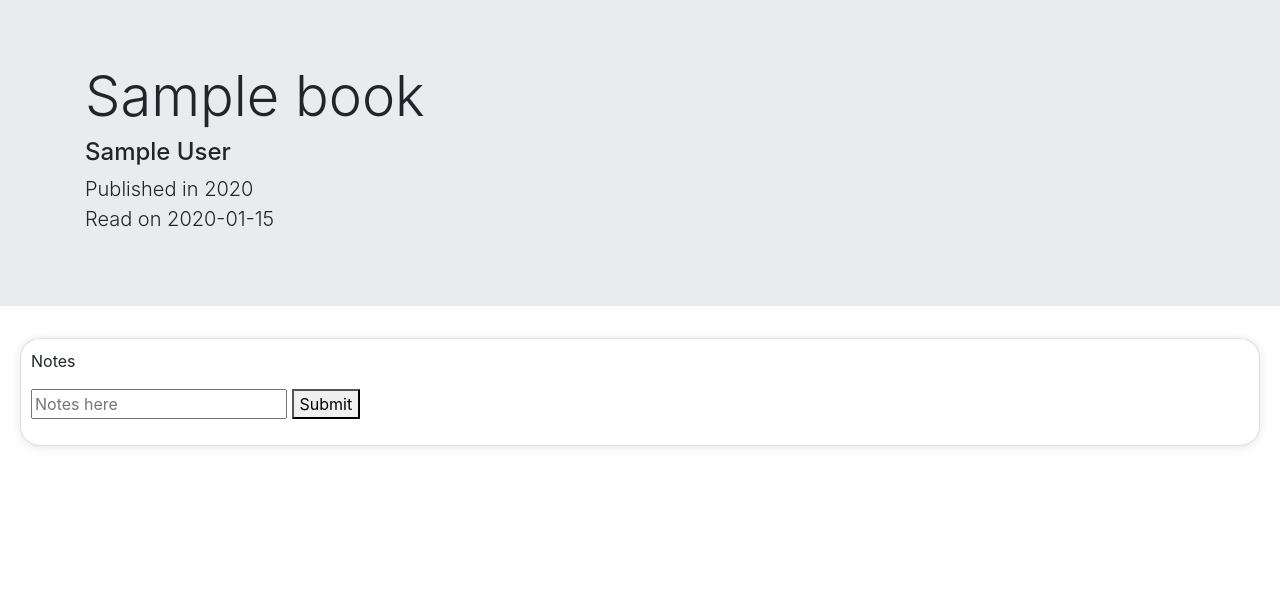
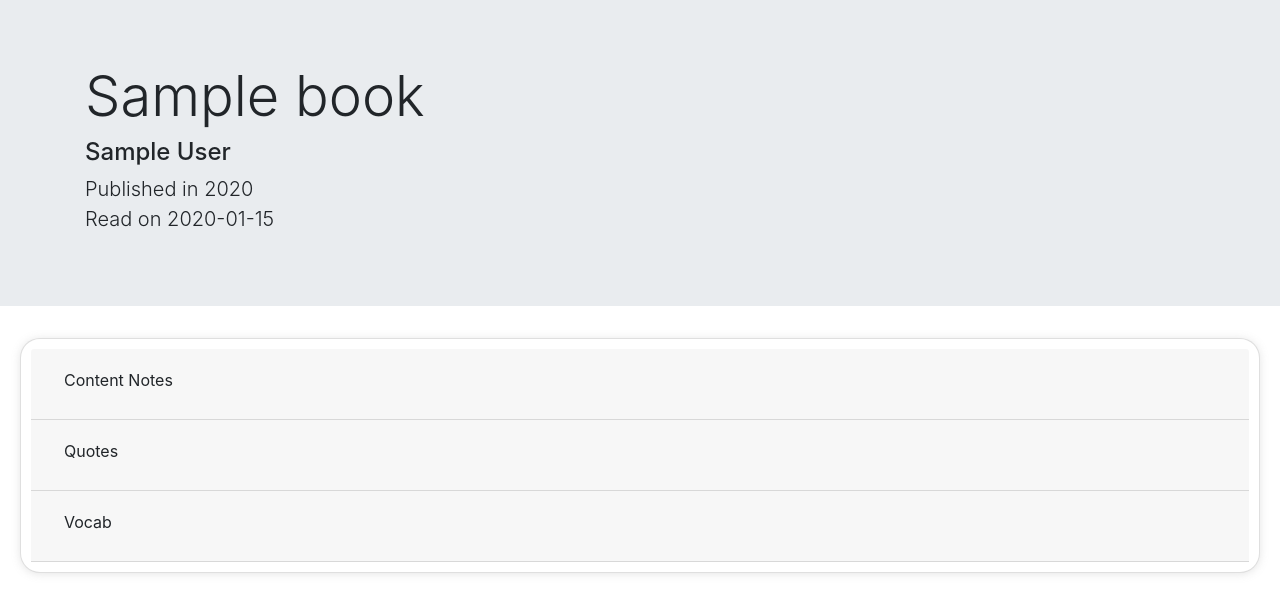
Before and after one commit to mara-olson/Book-Club-App, a Flask app: a page that uses templates/book_details.html in a window 1280 px wide. Shown: the part 57-670 px from the top of the page. Run offline with Flask 2, Linux system fonts and the light colour scheme; tables that the repository leaves empty hold one stand-in row (values such as "Sample post"); some libraries are stand-ins or nearby versions.

Commit message:
Collapsables with items & note forms added for content, quotes, vocab on the book details page

```diff
--- a/templates/book_details.html
+++ b/templates/book_details.html
@@ -8,13 +8,77 @@
     <p class="lead">Read on {{read}}</p>
   </div>
 </div>
-<div class="card" id="notes-container" style="width: 4\60rem">
-  <p>Notes</p>
-  <form method="post" id="notes-form">
-    <input type="text" id="entered-notes" placeholder="Notes here"></input>
-    <button type="submit">Submit</button>
-    <p id=""></p>
-  </form>
+<div id="notes-accordion" class="accordion">
+    <div class="card">
+        <div class="card-header" id="content-notes-header">
+            <h4 >
+                <button class="btn" data-toggle="collapse" role="button" href="#content-notes" aria-expanded="true" aria-controls="collapseOne">Content Notes</button>
+            </h4>
+        </div>
+        <div id="content-notes" class="collapse hide" aria-labelledby="content-notes-header" data-parent="#accordion">
+            <div class="card-body" id="content-notes-body">
+            <ul class="list-group list-group-flush" id="content-notes-list">
+                <li class="list-group-item" id="content-notes-item">Item 1</li>
+                <li class="list-group-item" id="content-notes-item">Item 2</li>
+            </ul>
+            </div>
+            <form method="post" id="notes-form">
+                <div class="form-group">
+                    <label for="entered-content-notes">Add notes</label>
+                    <textarea class="form-control" type="text" id="entered-content-notes" placeholder="Notes here"
+                    rows="4"></textarea>
+                <button type="submit" class="btn btn-primary">Submit</button>
+                </div>
+
+                <p id=""></p>
+            </form>
+        </div>
+        <div class="card-header" id="quotes-header">
+            <h4 >
+                <button class="btn" data-toggle="collapse" role="button" href="#quotes-notes" aria-expanded="true" aria-controls="collapseOne">Quotes</button>
+            </h4>
+        </div>
+        <div id="quotes-notes" class="collapse hide" aria-labelledby="quotes-notes-header" data-parent="#accordion">
+            <div class="card-body" id="quotes-notes-body">
+            <ul class="list-group list-group-flush" id="quotes-notes-list">
+                <li class="list-group-item" id="quotes-notes-item">Item 1</li>
+                <li class="list-group-item" id="quotes-notes-item">Item 2</li>
+            </ul>
+            </div>
+            <form method="post" id="notes-form">
+                <div class="form-group">
+                    <label for="entered-quotes-notes">Add notes</label>
+                    <textarea class="form-control" type="text" id="entered-quotes-notes" placeholder="Notes here"
+                    rows="4"></textarea>
+                <button type="submit" class="btn btn-primary">Submit</button>
+                </div>
+            </form>
+        </div>
+        <div class="card-header" id="quotes-header">
+            <h4 >
+                <button class="btn" data-toggle="collapse" role="button" href="#vocab-notes" aria-expanded="true" aria-controls="collapseOne">Vocab</button>
+            </h4>
+        </div>
+        <div id="vocab-notes" class="collapse hide" aria-labelledby="vocab-notes-header" data-parent="#accordion">
+            <div class="card-body" id="vocab-notes-body">
+            <ul class="list-group list-group-flush" id="vocab-notes-list">
+                <li class="list-group-item" id="vocab-notes-item">Item 1</li>
+                <li class="list-group-item" id="vocab-notes-item">Item 2</li>
+            </ul>
+            </div>
+            <form method="post" id="notes-form">
+                <div class="form-group">
+                    <label for="entered-vocab-notes">Add notes</label>
+                    <textarea class="form-control" type="text" id="entered-vocab-notes" placeholder="Notes here"
+                    rows="4"></textarea>
+                <button type="submit" class="btn btn-primary">Submit</button>
+                </div>
+            </form>
+        </div>
+    </div>
+</div>
+
+
 </div>
 {% endblock %} {% block script %}
 <script src="/static/bookDetails.js" type="text/javascript"></script>
```
